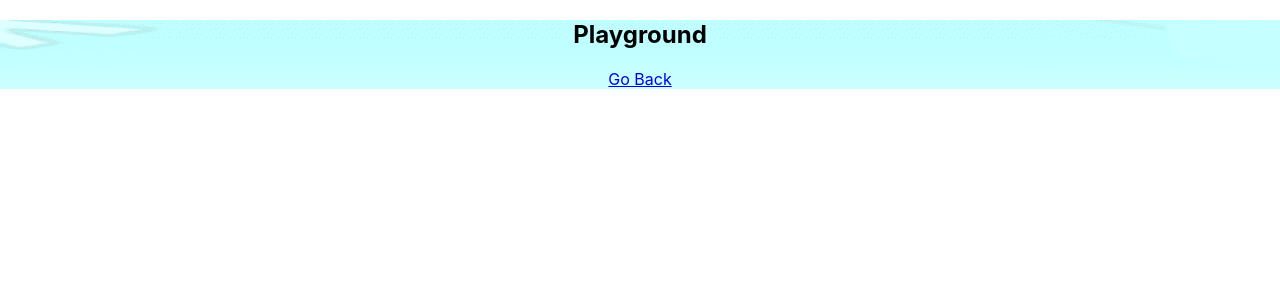
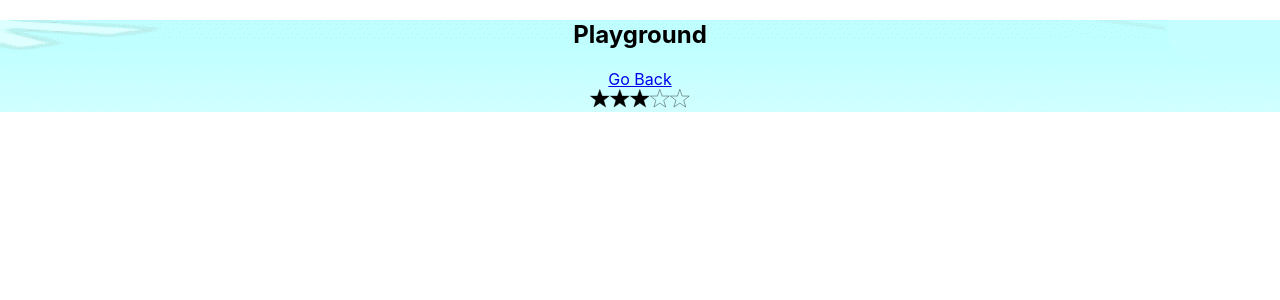
Before and after one commit to fac-17/Autsera, a React (Create React App) app: page /place/0 in a window 1280 px wide. Shown: the top 300 px of the page. Built offline with nearby package versions, Linux system fonts and the light colour scheme.

Commit message:
Add Stars component

```diff
--- a/src/components/PlacePage/PlacePage.js
+++ b/src/components/PlacePage/PlacePage.js
@@ -1,13 +1,16 @@
 import React from "react";
 import RouterLink from "../reusable/RouterLink";
 import data from "../../data/data";
+import Stars from "../reusable/Stars";
+
 const PlacePage = ({ id }) => {
   const placeData = data.places.find(place => place.id === Number(id));
-  console.log(placeData);
+  // console.log(placeData);
   return (
     <div style={{ backgroundImage: `url(/img/${placeData.image})` }}>
       <h2>{placeData.text}</h2>
       <RouterLink to="/map" label="Go Back" />
+      <Stars has="3" max="5" />
     </div>
   );
 };
--- /dev/null
+++ b/src/components/reusable/Stars.js
@@ -0,0 +1,15 @@
+import React from "react";
+const starsArray=(has,max)=>Array(max).fill(0).map( (_,i) => i<has)
+
+const Star = ( {full} ) => (
+  <svg viewBox="0 0 51 48" fill={full?"#000":"none"} stroke="#000" width="20px">
+      <title>{full?"Full Star":"Empty Star"}</title>
+    <path d="m25,1 6,17h18l-14,11 5,17-15-10-15,10 5-17-14-11h18z" />
+  </svg>
+);
+
+const Stars = ({ has, max}) => <div className="stars">
+    {starsArray(Number(has),Number(max)).map( (full,i)=><Star key={i} full={full} />)}
+</div>;
+
+export default Stars;
```
Also changed, not shown: 1 other file (tests, documents, lock files or other folders).
